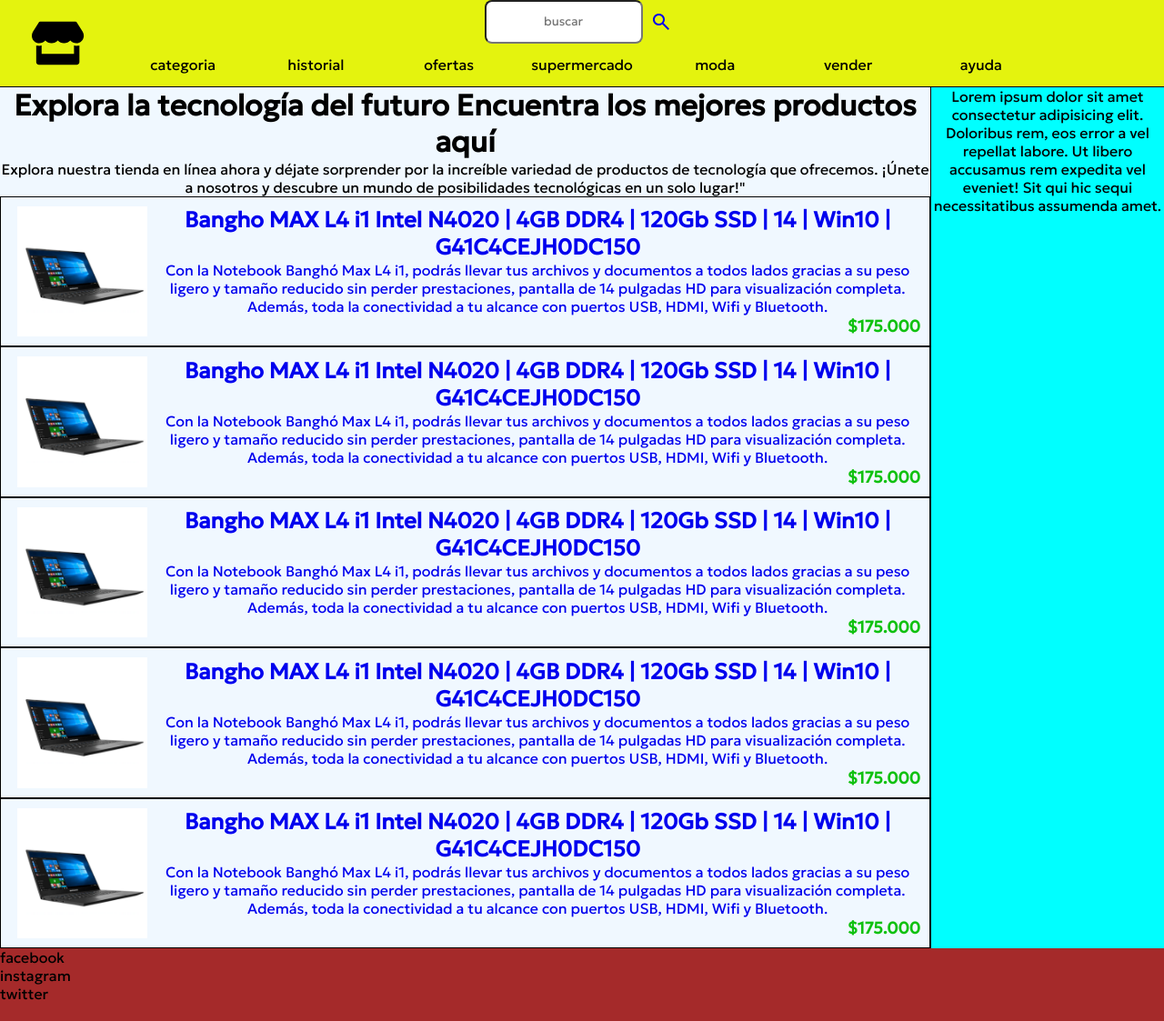
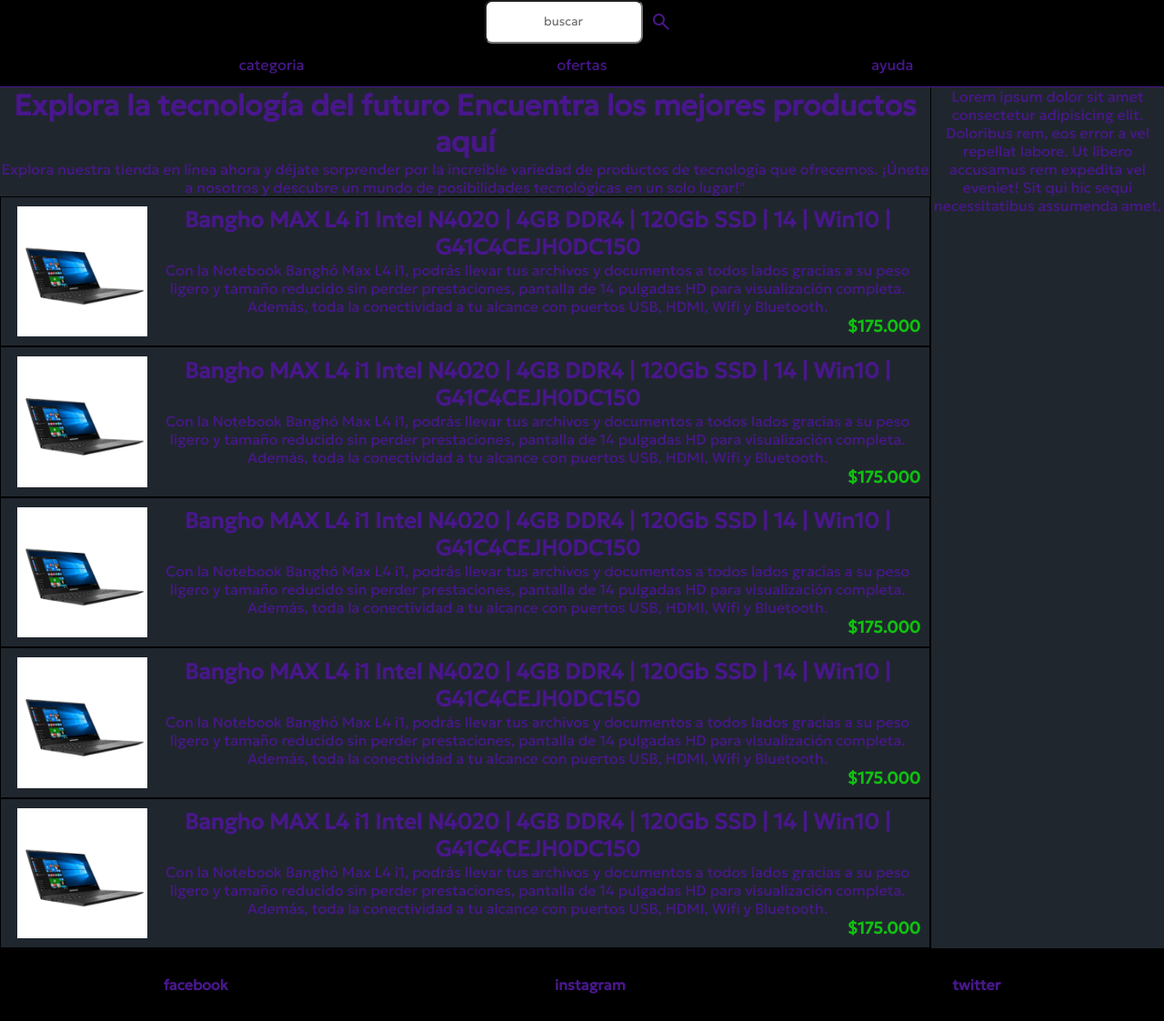
Before and after one commit to Eliseojramos/Eliseojramos, a website: page index.html in a window 1280 px wide. Shown: the whole page at 91% size. Drawn offline with nearby package versions, Linux system fonts and the light colour scheme.

Commit message:
colores nuevos

```diff
--- a/index.html
+++ b/index.html
@@ -14,6 +14,7 @@
 <body>
     <div class="grid">
     <header class="gridHeader">
+
         <nav class="nav">
                  <div class=" logo"><a class="logo__a" href="www.google.com"><svg class="logo__a__img" xmlns="http://www.w3.org/2000/svg" height="100%" width="50%" viewBox="0 0 616 512"><!--! Font Awesome Free 6.4.0 by @fontawesome - https://fontawesome.com License - https://fontawesome.com/license (Commercial License) Copyright 2023 Fonticons, Inc.
                 --><path d="M602 118.6L537.1 15C531.3 5.7 521 0 510 0H106C95 0 84.7 5.7 78.9 15L14 118.6c-33.5 53.5-3.8 127.9 58.8 136.4 4.5.6 9.1.9 13.7.9 29.6 0 55.8-13 73.8-33.1 18 20.1 44.3 33.1 73.8 33.1 29.6 0
@@ -29,11 +30,7 @@
 
             <ul class="nav__ul">
             <li class="nav__ul__li"><a class="nav__ul__li__a" href="www.google.com">categoria</a></li>
-            <li class="nav__ul__li"><a class="nav__ul__li__a"href="www.google.com">historial</a></li>
             <li class="nav__ul__li"><a class="nav__ul__li__a"href="www.google.com">ofertas</a></li>
-            <li class="nav__ul__li"><a class="nav__ul__li__a"href="www.google.com">supermercado</a></li>
-            <li class="nav__ul__li"><a class="nav__ul__li__a"href="www.google.com">moda</a></li>
-            <li class="nav__ul__li"><a class="nav__ul__li__a"href="www.google.com">vender</a></li>
             <li class="nav__ul__li"><a class="nav__ul__li__a"href="www.google.com">ayuda</a></li>
             </ul>
         </nav>
@@ -110,14 +107,14 @@
     </main>
     <aside class="gridAside">Lorem ipsum dolor sit amet consectetur adipisicing elit. Doloribus rem, eos error a vel repellat labore. Ut libero accusamus rem expedita vel eveniet! Sit qui hic sequi necessitatibus assumenda amet.</aside>
     <footer class="gridFooter">
-        <ul>
-            <li>facebook</li>
-            <li>instagram</li>
-            <li>twitter</li>
+        <ul class="f__ul">
+            <li class="f__ul__redes">facebook</li>
+            <li class="f__ul__redes">instagram</li>
+            <li class="f__ul__redes">twitter</li>
         </ul>
     </footer>
 </div>
 
-
+    <script src="/javascript/script.js"></script>
 </body>
 </html>
--- a/sass/main.scss
+++ b/sass/main.scss
@@ -1,7 +1,7 @@
 @import "./base/resets";
 .grid{
     background-color: aliceblue;
-    color: black;
+    color:rgba(72, 23, 139, 1);
     height: auto;
     display: grid;
     grid-template:  12vh auto 10vh / 80% 20%;
@@ -12,23 +12,29 @@
 
 .gridHeader{
     grid-area:gridHeader;
+
        .nav{
-
+        color: rgba(72, 23, 139, 1);
         height: 100%;
         display: grid;
         grid-template: 50% 50% / 10% 80%;
         grid-template-areas:
         "logo buscador"
         "logo barra";
-        background-color: #e4f30e;
+        background-color: #000000;
             border-bottom: 1px solid;
             .logo{
                 grid-area: logo;
                 display: flex;
                 justify-content: center;
+                color: rgba(72, 23, 139, 1);
                 .logo__a{
                     display: flex;
                     justify-content: center;
+                    color: rgba(72, 23, 139, 1);
+                    .logo__a__img{
+                        color: rgba(72, 23, 139, 1);
+                    }
                 }
 
             }
@@ -45,15 +51,16 @@
             width: 4%;
             text-decoration: none;
             :visited{
-                    color: black;
+                    color: rgb(202, 186, 186);
                 }
                 :active{
-                    color: black;
+                    color: rgb(218, 201, 201);
                 }
                 :hover{
-                    background-color: darkgray;
+                    background-color: rgb(141, 46, 149);
                 }
             .material-symbols-outlined{
+                color: rgba(72, 23, 139, 1);
                 width: 100%;
                 height: 100%;
                 border-radius: 20px;
@@ -73,7 +80,6 @@
 
             }
             .nav__ul__li{
-                color: rgb(5, 5, 5);
                 display: flex;
                 height: 100%;
                 width: 100%;
@@ -86,8 +92,8 @@
 
 
                 .nav__ul__li__a{
+                    color: rgba(72, 23, 139, 1);
                     text-decoration: none;
-                    color: rgb(0, 0, 0);
                     width: 100%;
                     height: 100%;
                     display: flex;
@@ -107,7 +113,7 @@
     flex-direction: column;
     text-align: center;
     grid-area: gridMain;
-    background-color:aliceblue;
+    background-color:rgba(32, 38, 46, 1);
     border-right: 1px solid black;
     height: 100%;
 
@@ -149,6 +155,10 @@
     .cont__articulos__a__txt{
                 display: flex;
                 flex-direction: column;
+                h2,p,:visited{
+                    color: rgba(72, 23, 139, 1);
+                }
+
                 .precio{
                     color: rgb(16, 193, 16);
                     display: flex;
@@ -167,16 +177,57 @@
 
 
 
+
 .gridAside{
     grid-area: gridAside;
     text-align: center;
     height: 100%;
-    background-color: aqua;
+    background-color: rgba(32, 38, 46, 1)
 }
 
 
 .gridFooter{
+    display: flex;
     grid-area: gridFooter;
-    background-color: brown;
+    background-color:#000000;
+    align-items: center;
+    .f__ul{
+        display: flex;
+        width: 100%;
+        justify-content: space-around;
+
+        .f__ul__redes{
+            list-style: none;
+            font-weight: 800;
+
+        }
+    }
 }
 }
+
+ @media (max-width:600px){
+    .grid{
+        display: grid;
+        grid-template:  12vh auto auto 10vh / 100%;
+        grid-template-areas:
+        "gridHeader"
+        "gridMain"
+        "gridAside"
+        "gridFooter";
+    }
+    .nav{
+        width: 100%
+    }
+    .nav__ul{
+        flex-wrap: wrap;
+        .nav__ul__li{
+            flex-wrap: wrap;
+        }
+    }
+
+
+ .cont__articulos__a{
+    flex-direction: column;
+    padding: 20 30 20 30;
+ }
+}
```
Also changed, not shown: css/main.css, javascript/script.js (added).
